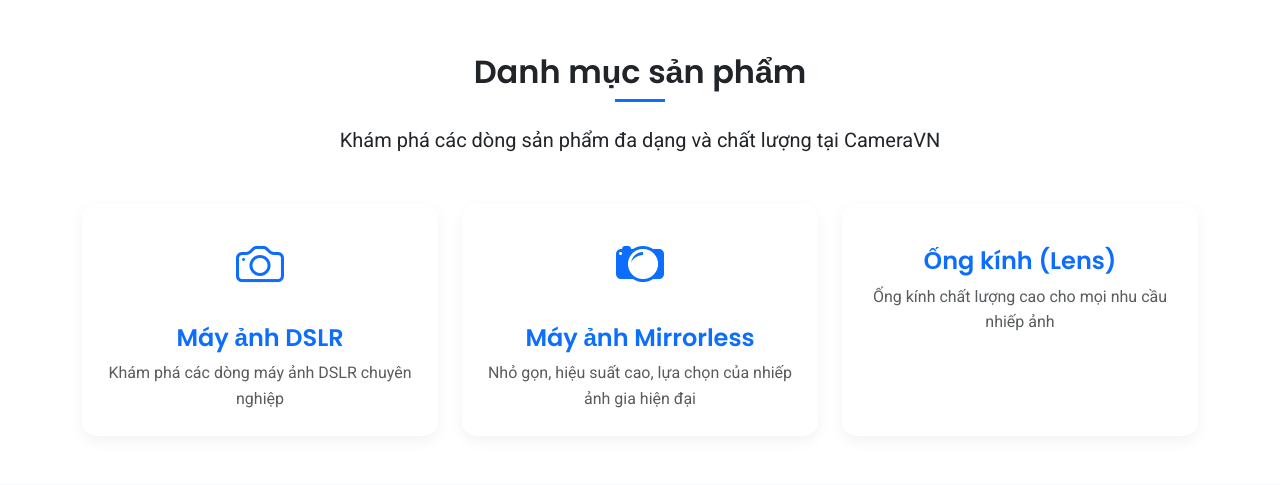
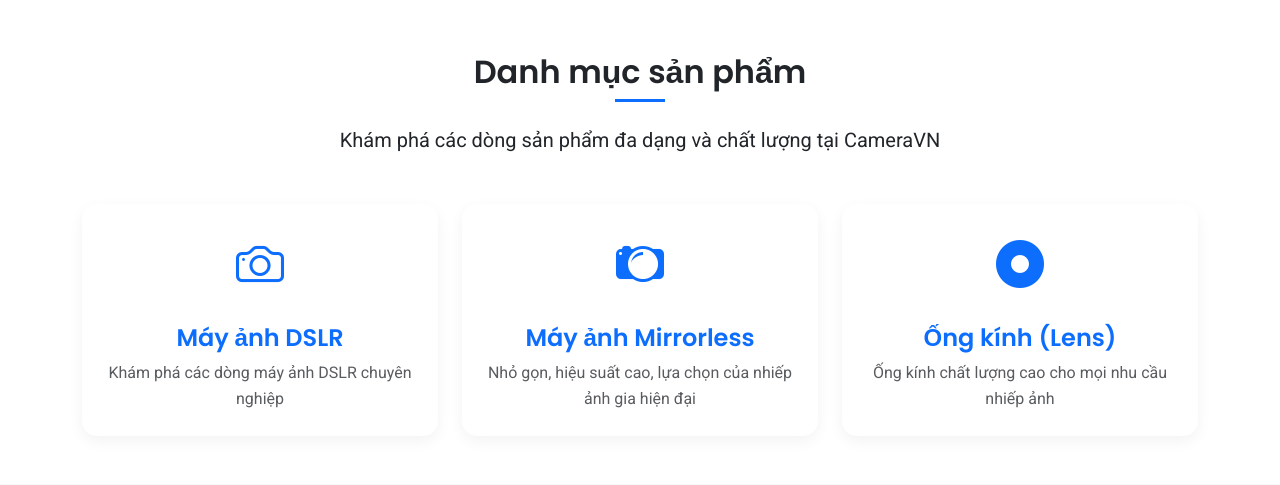
Before and after one commit to BuiDuongTanTai/finalTerm, a PHP site: page /midTerm/ in a window 1280 px wide. Shown: the part 933-1418 px from the top of the page. Run offline with PHP 8.4, Linux system fonts and the light colour scheme; data comes from the database, SQL or seed files in the repository; data that the repository does not hold is empty.

Commit message:
gì đó

```diff
--- a/View/assets/js/scripts.js
+++ b/View/assets/js/scripts.js
@@ -983,20 +983,6 @@ document.addEventListener('DOMContentLoaded', function() {
                                 wishlistBtn.innerHTML = '<i class="bi bi-heart me-1"></i>Thêm vào yêu thích';
                             }
                         }
-
-                        // Hiển thị modal
-                        const quickViewModal = new bootstrap.Modal(document.getElementById('quickViewModal'));
-                        quickViewModal.show();
-                    }
-                })
-                .catch(error => {
-                    console.error('Error loading product details:', error);
-                    alert('Không thể tải thông tin sản phẩm. Vui lòng thử lại sau.');
-                });
-            });
-        });
-    }
-
                         // Xử lý quantity trong quick view
                         const decreaseQuantityBtn = document.getElementById('decreaseQuantity');
                         const increaseQuantityBtn = document.getElementById('increaseQuantity');
@@ -1017,6 +1003,20 @@ document.addEventListener('DOMContentLoaded', function() {
                                 quantityInput.value = value + 1;
                             });
                         }
+
+                        // Hiển thị modal
+                        const quickViewModal = new bootstrap.Modal(document.getElementById('quickViewModal'));
+                        quickViewModal.show();
+                    }
+                })
+                .catch(error => {
+                    console.error('Error loading product details:', error);
+                    alert('Không thể tải thông tin sản phẩm. Vui lòng thử lại sau.');
+                });
+            });
+        });
+    }
+
 
     // Thêm vào giỏ hàng từ Quick View
     const quickViewAddToCartBtn = document.getElementById('quickViewAddToCart');
--- a/View/page/homepage.php
+++ b/View/page/homepage.php
@@ -52,7 +52,7 @@
                     <a href="index.php?page=all_products&category=lens" class="text-decoration-none">
                         <div class="category-card text-center p-4">
                             <div class="category-icon">
-                                <i class="bi bi-circles-extend"></i>
+                                <i class="bi bi-record-circle-fill"></i>
                             </div>
                             <h4>Ống kính (Lens)</h4>
                             <p class="text-muted mb-0">Ống kính chất lượng cao cho mọi nhu cầu nhiếp ảnh</p>
```
Lines whose indentation alone changed are shown as unchanged.
